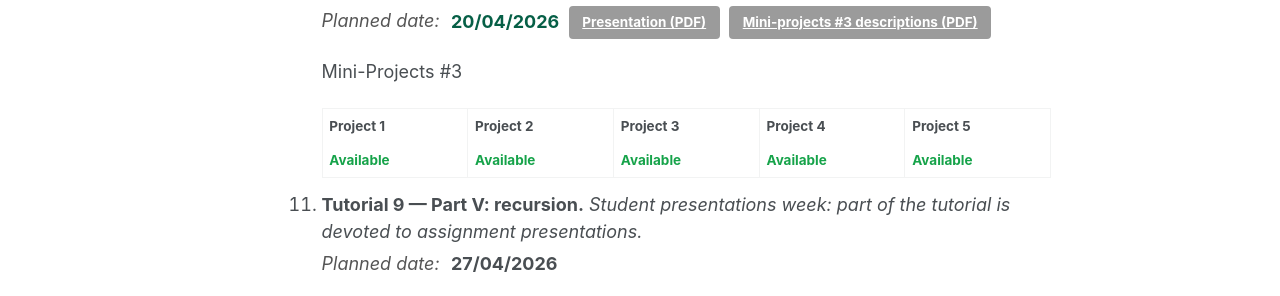
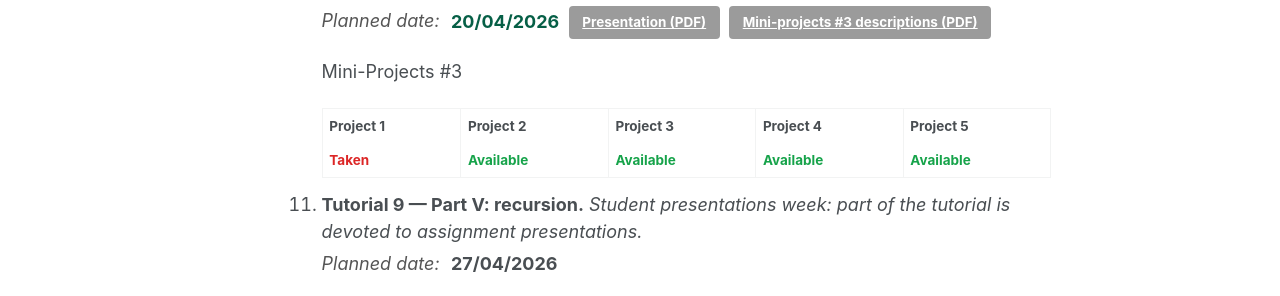
Before and after one commit to buresjan/buresjan.github.io, a Jekyll site: the page built from _teaching/18yzalg.md, in a window 1280 px wide and 900 px high, scrolled down 1546 px. Shown: the part 242-538 px from the top of the window. Built offline with Jekyll 4.4.1, drawn with Linux system fonts in a browser that asks for light colours.

Commit message:
taken project

```diff
--- a/_teaching/18yzalg.md
+++ b/_teaching/18yzalg.md
@@ -175,7 +175,7 @@
         <th>Project 5</th>
       </tr>
       <tr>
-        <td><span style="color: #16a34a; font-weight: 700;">Available</span></td>
+        <td><span style="color: #dc2626; font-weight: 700;">Taken</span></td>
         <td><span style="color: #16a34a; font-weight: 700;">Available</span></td>
         <td><span style="color: #16a34a; font-weight: 700;">Available</span></td>
         <td><span style="color: #16a34a; font-weight: 700;">Available</span></td>
```
